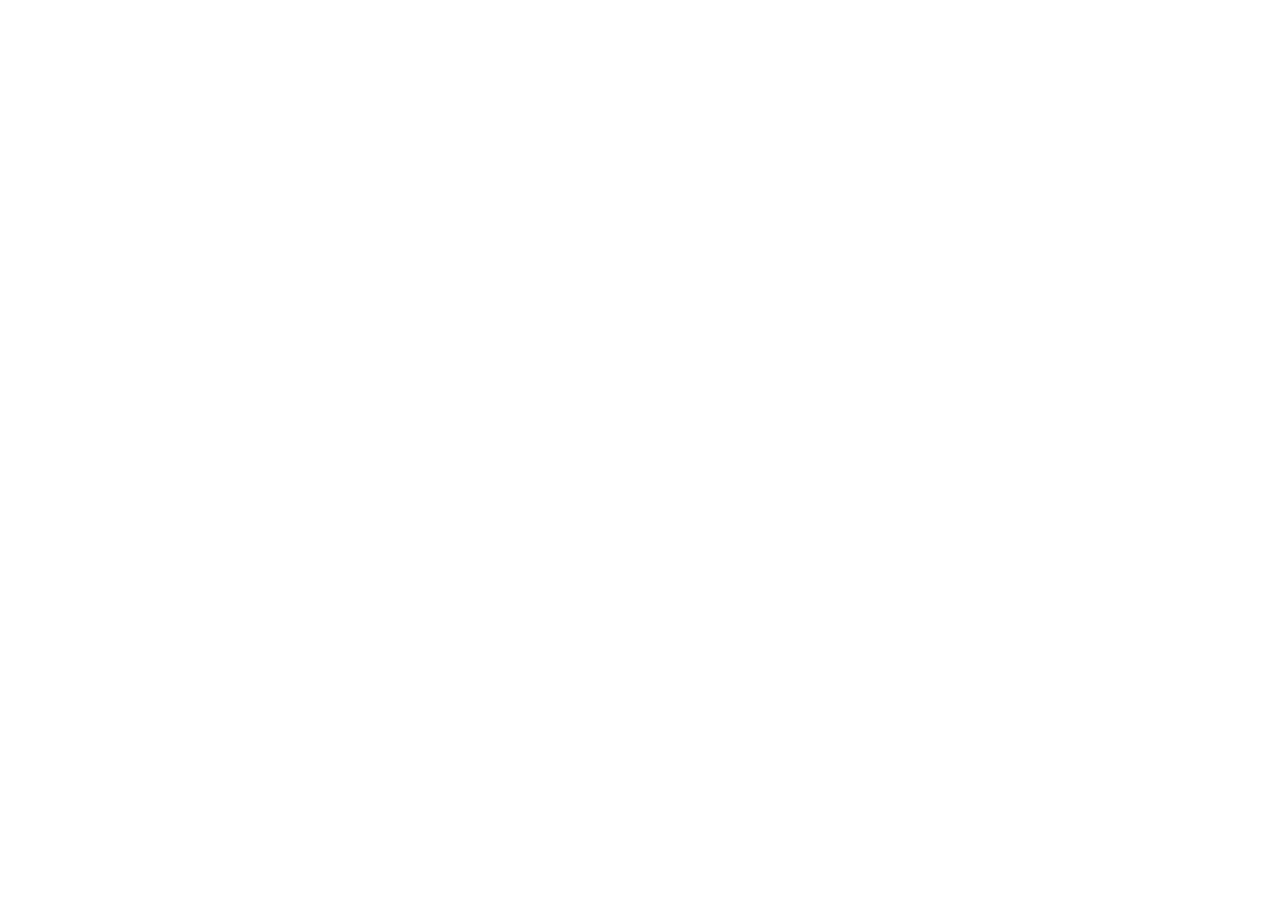
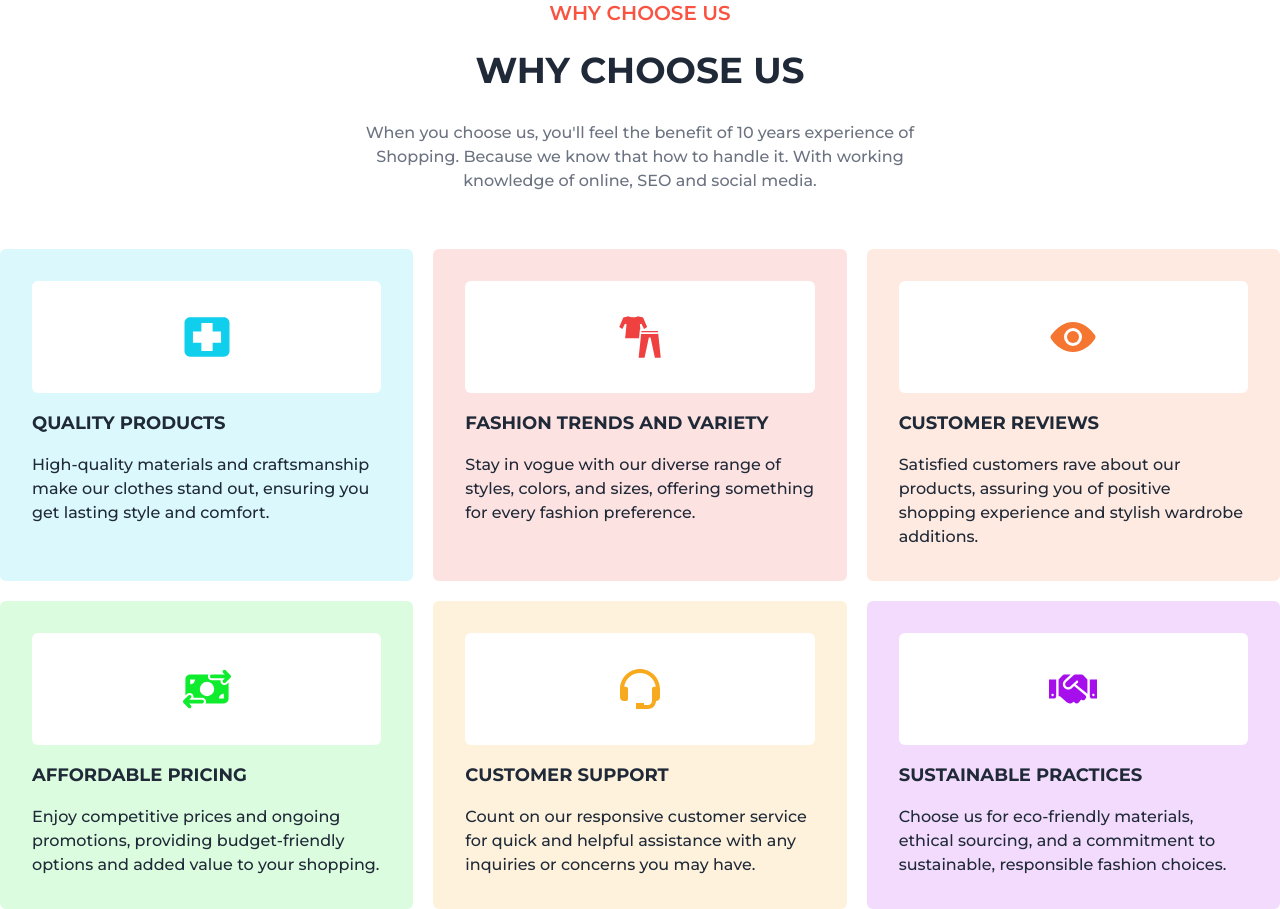
Before and after one commit to Adriyan-Ahmed/Simple-Style-Client-Side, a React (Vite) app: page / in a window 1280 px wide. Shown: the part 560-1469 px from the top of the page. Before the commit the page ends 899 px from the top, so only its background shows below. Built offline with nearby package versions, Linux system fonts and the light colour scheme.

Commit message:
Why Choose Us Section Created & Added to the Home Page

```diff
--- /dev/null
+++ b/src/Components/Why Us/WhyUs.jsx
@@ -0,0 +1,65 @@
+import SectionHead from "../../Shared/Section Head/SectionHead";
+import { GiMedicalPack } from "react-icons/gi";
+import { FaHandshake } from "react-icons/fa";
+import { IoEye } from "react-icons/io5";
+import { FaMoneyBillTransfer } from "react-icons/fa6";
+import { BiSupport } from "react-icons/bi";
+import { GiClothes } from "react-icons/gi";
+
+const WhyUs = () => {
+    return (
+        <>
+            <div className="container mx-auto space-y-8 md:space-y-12 lg:space-y-14 ">
+                <div>
+                    <SectionHead SubTitle={'WHY CHOOSE US'} Title={'WHY CHOOSE US'} Description={"When you choose us, you'll feel the benefit of 10 years experience of Shopping. Because we know that how to handle it. With working knowledge of online, SEO and social media. "}></SectionHead>
+                </div>
+                <div className="grid grid-cols-1 md:grid-cols-2 lg:grid-cols-3 gap-5">
+                    <div className="space-y-4 bg-[#0FCFEC] bg-opacity-15 py-8 px-8 rounded-md">
+                        <div className="p-8 rounded-md bg-white">
+                            <GiMedicalPack className="text-5xl text-[#0FCFEC] mx-auto"></GiMedicalPack>
+                        </div>
+                        <h1 className="text-lg font-bold">QUALITY PRODUCTS</h1>
+                        <p className="text-sm xl:text-base font-medium leading-relaxed">High-quality materials and craftsmanship make our clothes stand out, ensuring you get lasting style and comfort.</p>
+                    </div>
+                    <div className="space-y-4 bg-[#F04141] bg-opacity-15 py-8 px-8 rounded-md">
+                        <div className="p-8 rounded-md bg-white">
+                            <GiClothes className="text-5xl text-[#F04141] mx-auto"></GiClothes>
+                        </div>
+                        <h1 className="text-lg font-bold">FASHION TRENDS AND VARIETY</h1>
+                        <p className="text-sm xl:text-base font-medium leading-relaxed">Stay in vogue with our diverse range of styles, colors, and sizes, offering something for every fashion preference.</p>
+                    </div>
+                    <div className="space-y-4 bg-[#F47630] bg-opacity-15 py-8 px-8 rounded-md">
+                        <div className="p-8 rounded-md bg-white">
+                            <IoEye className="text-5xl text-[#F47630] mx-auto"></IoEye>
+                        </div>
+                        <h1 className="text-lg font-bold">CUSTOMER REVIEWS</h1>
+                        <p className="text-sm xl:text-base font-medium leading-relaxed">Satisfied customers rave about our products, assuring you of positive shopping experience and stylish wardrobe additions.</p>
+                    </div>
+                    <div className="space-y-4 bg-[#0FEC2D] bg-opacity-15 py-8 px-8 rounded-md">
+                        <div className="p-8 rounded-md bg-white">
+                            <FaMoneyBillTransfer className="text-5xl text-[#0FEC2D] mx-auto"></FaMoneyBillTransfer>
+                        </div>
+                        <h1 className="text-lg font-bold">AFFORDABLE PRICING</h1>
+                        <p className="text-sm xl:text-base font-medium leading-relaxed">Enjoy competitive prices and ongoing promotions, providing budget-friendly options and added value to your shopping.</p>
+                    </div>
+                    <div className="space-y-4 bg-[#F8AA1E] bg-opacity-15 py-8 px-8 rounded-md">
+                        <div className="p-8 rounded-md bg-white">
+                            <BiSupport className="text-5xl text-[#F8AA1E] mx-auto"></BiSupport>
+                        </div>
+                        <h1 className="text-lg font-bold">CUSTOMER SUPPORT</h1>
+                        <p className="text-sm xl:text-base font-medium leading-relaxed">Count on our responsive customer service for quick and helpful assistance with any inquiries or concerns you may have.</p>
+                    </div>
+                    <div className="space-y-4 bg-[#A60FEC] bg-opacity-15 py-8 px-8 rounded-md">
+                        <div className="p-8 rounded-md bg-white">
+                            <FaHandshake className="text-5xl text-[#A60FEC] mx-auto"></FaHandshake>
+                        </div>
+                        <h1 className="text-lg font-bold">SUSTAINABLE PRACTICES</h1>
+                        <p className="text-sm xl:text-base font-medium leading-relaxed">Choose us for eco-friendly materials, ethical sourcing, and a commitment to sustainable, responsible fashion choices.</p>
+                    </div>
+                </div>
+            </div>
+        </>
+    );
+};
+
+export default WhyUs;
--- a/src/Layouts/MainLayout.jsx
+++ b/src/Layouts/MainLayout.jsx
@@ -17,7 +17,7 @@
             <header>
                 <Navbar></Navbar>
             </header>
-            <main className="min-h-screen mt-[75px] md:mt-[83px] lg:mt-[99px] ">
+            <main className="min-h-screen mt-[75px] md:mt-[83px] lg:mt-[99px] space-y-10 md:space-y-16 lg:space-y-20 ">
                 <Outlet />
             </main>
             <ToastContainer></ToastContainer>
--- a/src/Pages/Home/Home.jsx
+++ b/src/Pages/Home/Home.jsx
@@ -1,4 +1,6 @@
 import Banner from "../../Components/Banner/Banner";
+import WhyUs from "../../Components/Why Us/WhyUs";
+import SectionHead from "../../Shared/Section Head/SectionHead";
 
 const Home = () => {
     return (
@@ -6,6 +8,9 @@
             <section>
                 <Banner></Banner>
             </section>
+            <section>
+                <WhyUs></WhyUs>
+            </section>
         </>
     );
 };
--- /dev/null
+++ b/src/Shared/Section Head/SectionHead.jsx
@@ -0,0 +1,15 @@
+const SectionHead = ({SubTitle, Title, Description}) => {
+    return (
+        <>
+            <div>
+                <div className=" text-center w-[500px] xl:w-[600px] mx-auto">
+                    <h5 className="text-base md:text-lg xl:text-xl font-semibold text-[#F95442] ">{SubTitle}</h5>
+                    <h1 className="text-2xl md:text-[23px] lg:text-3xl xl:text-4xl xl:leading-normal font-bold mt-4 mb-6 w-max mx-auto ">{Title}</h1>
+                    <p className="text-sm md:text-sm xl:text-base font-medium text-gray-500 leading-relaxed">{Description}</p>
+                </div>
+            </div>
+        </>
+    );
+};
+
+export default SectionHead;
```
